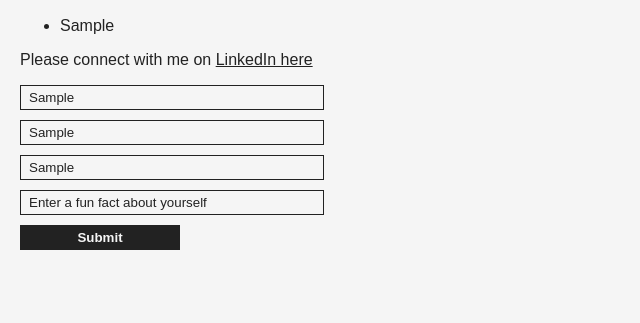
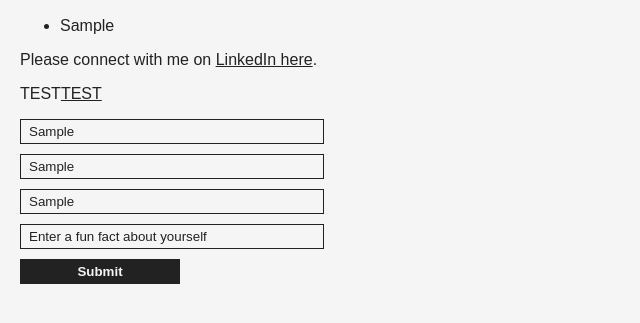
Before and after one commit to vishalicious213/profile-generator, a plain HTML site: page index.html in a window 1280 px wide. Both pictures are taken after typing "Sample", "Sample", "Sample", "Sample" into the empty fields and a click on the button "Submit". Shown: the part 227-550 px from the top of the page, without its empty margins (0-640 px from the left). Drawn offline with Linux system fonts and the light colour scheme; a web font is replaced by a local one.

Commit message:
changed placeholder text in form fields

```diff
--- a/index.html
+++ b/index.html
@@ -69,11 +69,12 @@
         <!-- <li>add function to upload pic</li> -->
     </ul>
     <p>Please connect with me on <span id="linkedIn"><a href="https://www.linkedin.com/in/vish213/" target="_blank">LinkedIn here</a>.</span></p>
+    <p id="test">TEST</p>
 
     <form id="profile-form">
         <input type="text" id="set-name" name="set-name" placeholder="Enter your name">
-        <input type="text" id="set-linkedIn" name="set-linkedIn" placeholder="Enter your LinkedIn name">
-        <input type="text" id="set-pic" name="set-pic" placeholder="Enter the URL of your profile picture">
+        <input type="text" id="set-linkedIn" name="set-linkedIn" placeholder="LinkedIn URL (start with https://)">
+        <input type="text" id="set-pic" name="set-pic" placeholder="Profile picture URL (start with https://)">
         <input type="text" id="new-fact" name="set-new-fact" placeholder="Enter a fun fact about yourself">
         <button type="button" onclick="submitForm()">Submit</button>
     </form>
--- a/index.js
+++ b/index.js
@@ -105,7 +105,13 @@ function submitForm() {
     if (setLinkedIn.value) {
         // linkedIn.href = `https://www.linkedin.com/in/${setLinkedIn.value}`
         // linkedIn.textContent = "LinkedIn here"
-        linkedIn.innerHTML = `<a id="linkedIn" href="${setLinkedIn.value}" target="_blank">LinkedIn here</a>`
+        // linkedIn.innerHTML = `<a id="linkedIn" href="${setLinkedIn.value}" target="_blank">LinkedIn here</a>`
+        let test = document.getElementById("test")
+        let testLI = document.createElement("a")
+        testLI.href = setLinkedIn.value
+        console.log(testLI.href)
+        testLI.textContent = "TEST"
+        test.appendChild(testLI)
     }
 
     if (newFact.value) {
```
